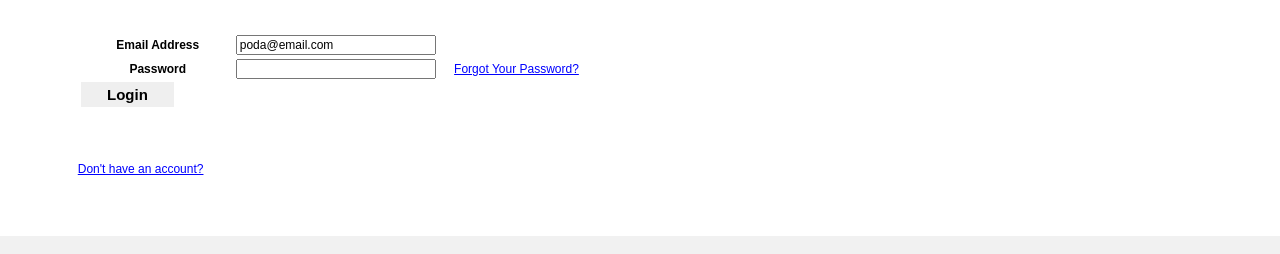
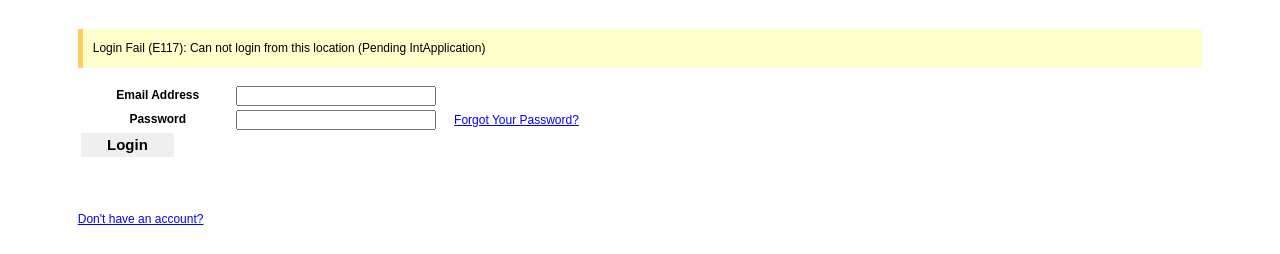
Before and after one commit to Franklivania/grad-umanitoba, a plain HTML site: page index.html in a window 1280 px wide. Both pictures are taken after a click on the button "Login". Shown: the part 398-652 px from the top of the page. Drawn offline with Linux system fonts and the light colour scheme.

Commit message:
fix: display error message on click

```diff
--- a/app.js
+++ b/app.js
@@ -1,13 +1,9 @@
-function revealError(event) {
-  event.preventDefault();
-  const errorElement = document.querySelector('.error');
-    errorElement.style.display = 'block';
-}
+var button = document.querySelector("#btn");
 
-// Hide error message when page loads
-document.addEventListener('DOMContentLoaded', () => {
-  const errorElement = document.querySelector('.error');
-  if (errorElement) {
-    errorElement.style.display = 'none';
-  }
+button.addEventListener("click", function() {
+  let errorContent = document.querySelector(".error");
+
+  if(errorContent) {
+    errorContent.style.display = "block";
+  };
 });
--- a/css/base.css
+++ b/css/base.css
@@ -72,13 +72,15 @@ div#menu ul li a.selected {
   color:var(--c000000FF,#000);
   text-decoration:none;
 }
+
 .error {
   display: none;
-  background-color: var(--cFFFFCCFF,#ffc);
-  border-left: 5px solid var(--cFFCC66FF,#fc6);
-  color: var(--c000000FF,#000);
-  padding: 10px 10px 10px 15px;
+  background-color: #ffc;
+  border-left: 5px solid #fc6;
+  color: #000;
+  padding: 10px;
 }
+
 
 .default{
   font-size: 1.25em;
--- a/index.html
+++ b/index.html
@@ -239,7 +239,7 @@
                                                 <th><label for="email" data-required="1">Email Address</label></th>
                                                 <td>
                                                   <input id="email" maxlength="64" name="email" size="48"
-                                                    style="width: 200px;" value="poda@email.com" type="email">
+                                                    style="width: 200px;" type="email">
                                                 </td>
                                               </tr>
                                               <tr>
@@ -255,7 +255,7 @@
                                             </tbody>
                                           </table>
                                           <div class="action">
-                                            <button class="default" onclick="revealError(event)" type="button">
+                                            <button class="default" id="btn" type="button">
                                               Login
                                             </button>
                                           </div>
```
